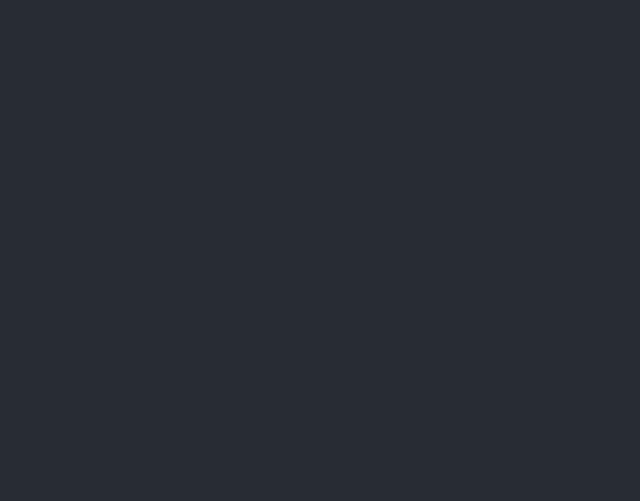
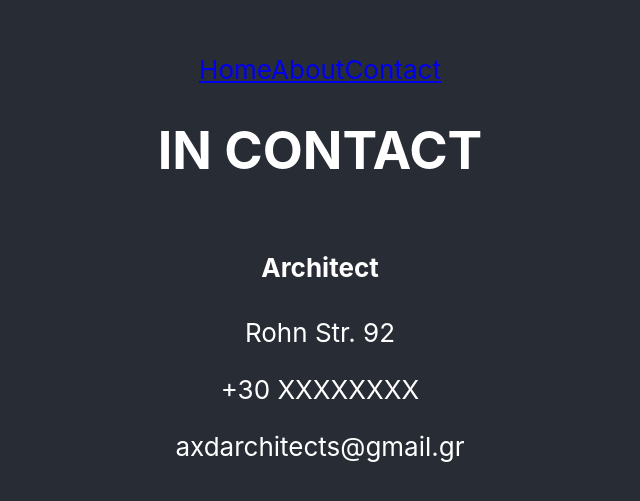
Before and after one commit to TheoAdal/my-site, a React (Create React App) app: page /contact in a window 1280 px wide. Shown: the part 129-630 px from the top of the page, without its empty margins (320-960 px from the left). Built offline with nearby package versions, Linux system fonts and the light colour scheme.

Commit message:
Created new components and routes

```diff
--- a/package.json
+++ b/package.json
@@ -35,5 +35,8 @@
       "last 1 firefox version",
       "last 1 safari version"
     ]
+  },
+  "devDependencies": {
+    "react-router-dom": "^7.6.2"
   }
 }
--- a/src/App.js
+++ b/src/App.js
@@ -1,13 +1,26 @@
-import logo from './logo.svg';
-import './App.css';
+import { BrowserRouter } from "react-router-dom";
+
+import Topbar from "./components/Topbar/Topbar.js";
+import ContentWrapper from "./components/ContentWrapper/ContentWrapper.js";
+import Footer from "./components/Footer/Footer.js";
+
+import "./App.css";
 
 function App() {
   return (
-    <div className="App">
-      <header className="App-header">
-
-      </header>
-    </div>
+      <div className="App">
+        <header className="App-header">
+          <div className="topbar-container">
+            <Topbar/>
+          </div>
+          <div className="content-container">
+            <ContentWrapper />
+          </div>
+          <div className="footer-container">
+            <Footer />
+          </div>
+        </header>
+      </div>
   );
 }
 
--- /dev/null
+++ b/src/components/About/About.js
@@ -0,0 +1,12 @@
+import React from "react";
+
+function About() {
+
+  return (
+    <div className="">
+      <h1>IN ABOUT</h1>
+    </div>
+  );
+}
+
+export default About;
--- /dev/null
+++ b/src/components/Contact/Contact.js
@@ -0,0 +1,12 @@
+import React from "react";
+
+function Contact() {
+
+  return (
+    <div className="">
+      <h1>IN CONTACT</h1>
+    </div>
+  );
+}
+
+export default Contact;
--- /dev/null
+++ b/src/components/ContentWrapper/ContentWrapper.js
@@ -0,0 +1,21 @@
+import React from "react";
+import { Routes, Route } from "react-router-dom";
+
+import Home from "../Home/Home.js";
+import About from "../About/About.js";
+import Contact from "../Contact/Contact.js";
+
+
+function ContentWrapper() {
+  return (
+    <div className="content-routes">
+      <Routes>
+        <Route exact path="/" element={<Home />} />
+        <Route exact path="/about" element={<About />} />
+        <Route exact path="/contact" element={<Contact />} />
+      </Routes>
+    </div>
+  );
+}
+
+export default ContentWrapper;
--- /dev/null
+++ b/src/components/Footer/Footer.js
@@ -0,0 +1,24 @@
+import React from "react";
+
+function Footer() {
+  return (
+    <div className="footer-content">
+      <div className="company-info">
+        <div className="name-address flex flex-col items-start">
+          <h4>Architect</h4>
+          <p>Rohn Str. 92</p>
+        </div>
+      </div>
+      <div className="contact-info flex justify-end row">
+        <div className="flex items-center justify-end">
+          <p className="pl-2">+30 XXXXXXXX</p>
+        </div>
+        <div className="flex items-center justify-end">
+          <p className="pl-2">axdarchitects@gmail.gr</p>
+        </div>
+      </div>
+    </div>
+  );
+}
+
+export default Footer;
--- /dev/null
+++ b/src/components/Home/Home.js
@@ -0,0 +1,12 @@
+import React from "react";
+
+function Home() {
+
+  return (
+    <div className="">
+      <h1>IN HOMEPAGE</h1>
+    </div>
+  );
+}
+
+export default Home;
--- /dev/null
+++ b/src/components/Topbar/Topbar.js
@@ -0,0 +1,15 @@
+import React from "react";
+import { Link } from "react-router-dom";
+
+export default function Topbar() {
+  const text = "(Based on completely random things)";
+  return (
+    <div>
+      <nav>
+        <Link to="/">Home</Link>
+        <Link to="/about">About</Link>
+        <Link to="/contact">Contact</Link>
+      </nav>
+    </div>
+  );
+}
```
Also changed, not shown: src/index.js (+9 -8 lines), 1 other file (tests, documents, lock files or other folders).
